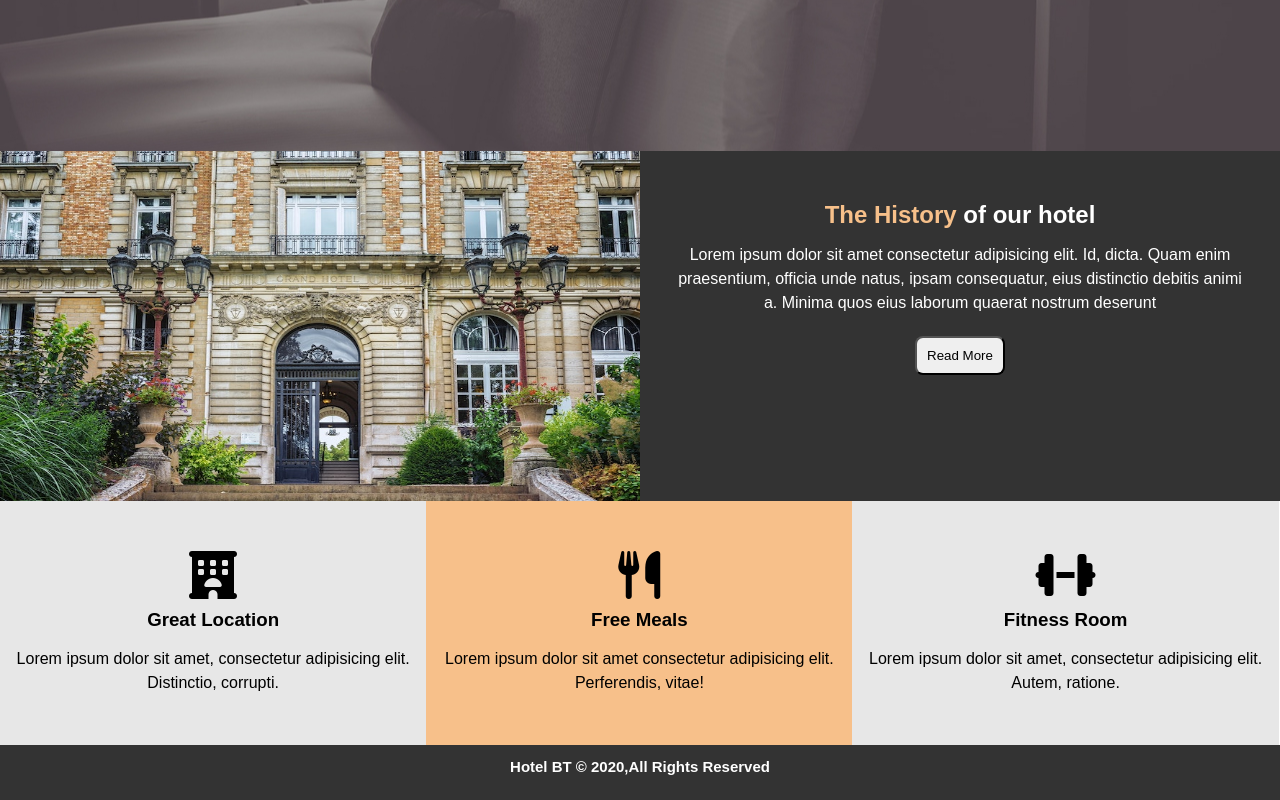
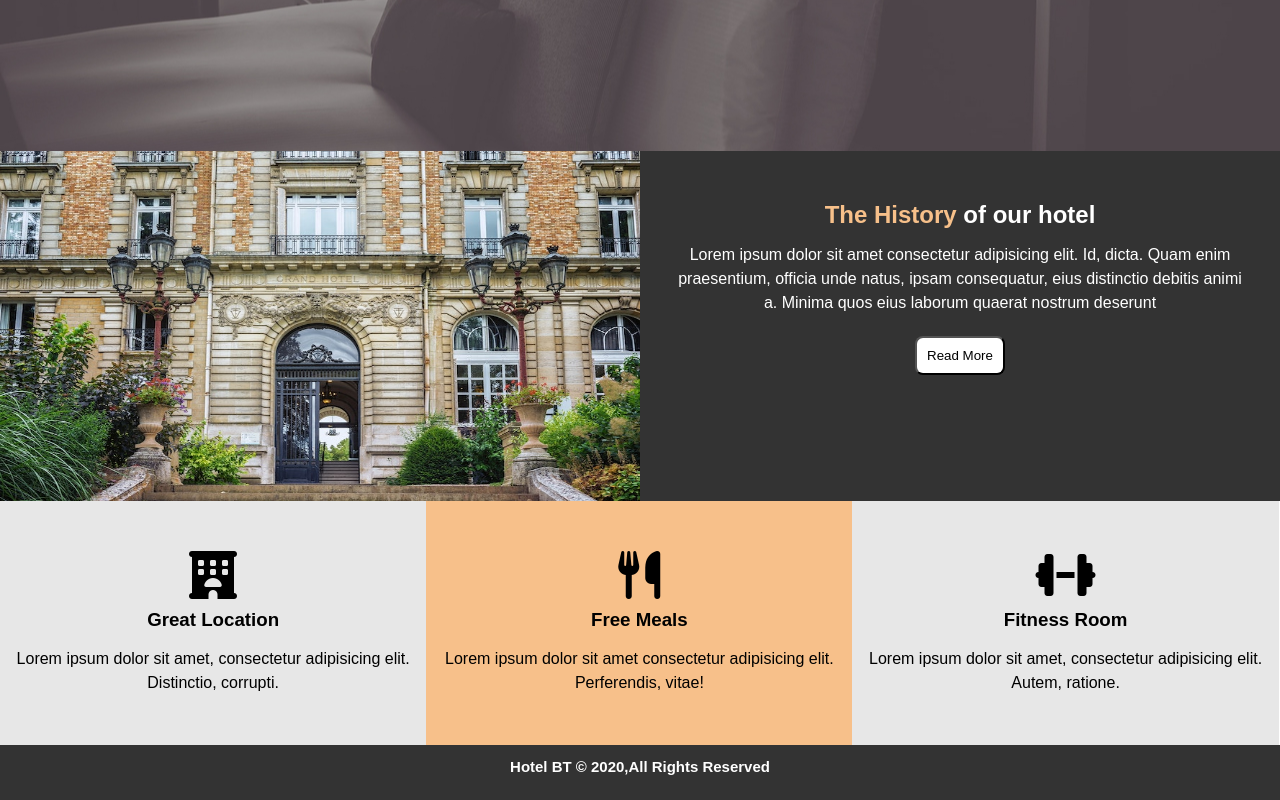
Before and after one commit to hassanalimalek/Hotel-HBT-HTML-CSS, a plain HTML site: page index.html in a window 1280 px wide. Shown: the part 658-1458 px from the top of the page. Drawn offline with Linux system fonts and the light colour scheme.

Commit message:
Update styles.css

```diff
--- a/css/styles.css
+++ b/css/styles.css
@@ -103,6 +103,7 @@ body{
     color: white;
     text-transform: capitalize;
     font-size: 0.9rem;
+    cursor:pointer;
 }
 .header-btn:hover{
     background-color: #444;
@@ -148,8 +149,12 @@ body{
 .history-btn{
     padding: 10px;
     border-radius: 8px;
+    background: white;
+    cursor: pointer;
 }
-
+.history-btn:hover{
+    background: rgb(226, 226, 226);
+}
 
 /* Feautures */
 
```
